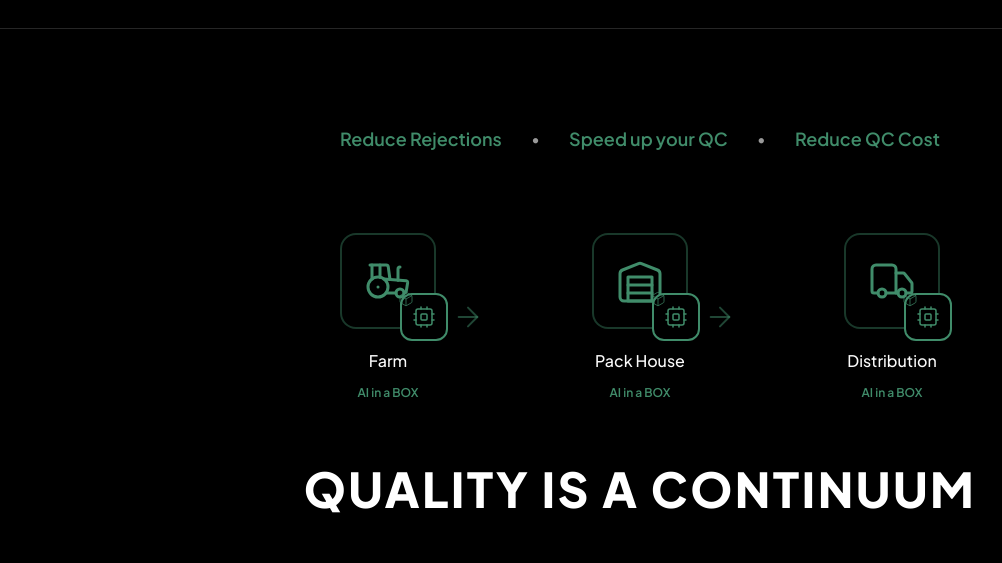
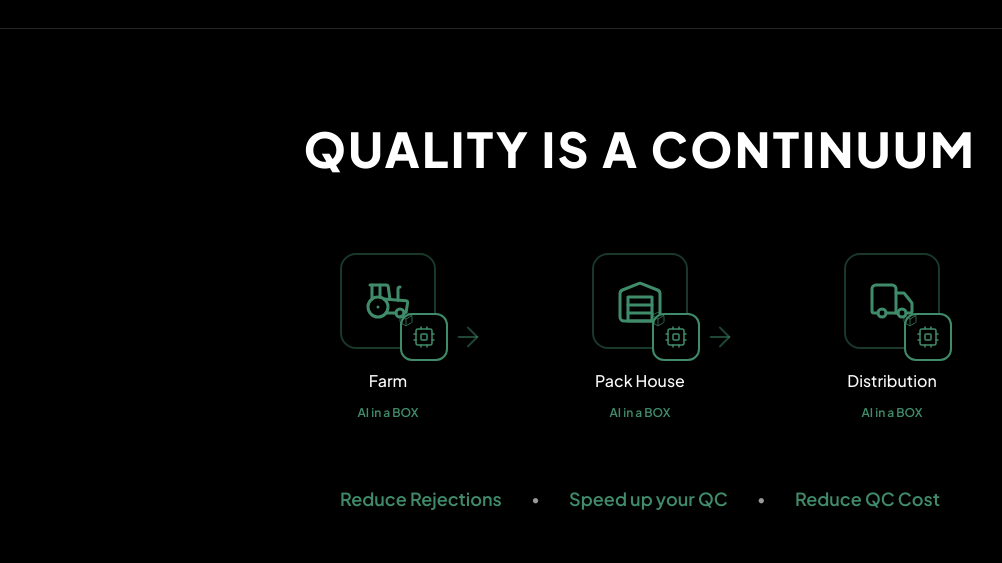
Before and after one commit to GoMicroAI/gomicro-ai-solutions-02, a React (Vite) app: page / in a window 1280 px wide. Shown: the part 900-1463 px from the top of the page, without its empty margins (0-1002 px from the left). Built offline with nearby package versions, Linux system fonts and the light colour scheme; the HTML template or start-up script is replaced by a standard one.

Commit message:
Reverted to commit 7c1d2548c283877a54cc559a6f397ad623a66cbb

```diff
--- a/src/components/SolutionsSection.tsx
+++ b/src/components/SolutionsSection.tsx
@@ -47,18 +47,9 @@ const SolutionsSection = () => {
       <div className="container mx-auto px-4 sm:px-6 lg:px-8">
         {/* Section Header */}
         <div className="text-center mx-auto mb-16 lg:mb-28 flex flex-col items-center">
-          {/* New Heading - Benefits */}
-          <div className="w-full max-w-[600px]">
-            <div className="flex justify-between items-center w-full">
-              <span className="text-base md:text-lg font-semibold text-primary">Reduce Rejections</span>
-              <span className="text-muted-foreground">•</span>
-              <span className="text-base md:text-lg font-semibold text-primary">Speed up your QC</span>
-              <span className="text-muted-foreground">•</span>
-              <span className="text-base md:text-lg font-semibold text-primary">Reduce QC Cost</span>
-            </div>
-          </div>
+          <span className="uppercase tracking-wider text-3xl sm:text-4xl lg:text-5xl font-extrabold text-primary-foreground inline-block">Quality is a Continuum</span>
 
-          {/* Supply Chain Flow Graphic */}
+          {/* Supply Chain Flow Graphic - matches heading width */}
           <div className="mt-16 lg:mt-20 w-full max-w-[600px]">
             <div className="flex justify-between items-center w-full">
               {supplyChainSteps.map((step, index) => (
@@ -91,8 +82,16 @@ const SolutionsSection = () => {
             </div>
           </div>
 
-          {/* Subheading - Quality is a Continuum */}
-          <span className="mt-14 lg:mt-16 uppercase tracking-wider text-3xl sm:text-4xl lg:text-5xl font-extrabold text-primary-foreground inline-block">Quality is a Continuum</span>
+          {/* Benefits - matches heading width */}
+          <div className="mt-14 lg:mt-16 w-full max-w-[600px]">
+            <div className="flex justify-between items-center w-full">
+              <span className="text-base md:text-lg font-semibold text-primary">Reduce Rejections</span>
+              <span className="text-muted-foreground">•</span>
+              <span className="text-base md:text-lg font-semibold text-primary">Speed up your QC</span>
+              <span className="text-muted-foreground">•</span>
+              <span className="text-base md:text-lg font-semibold text-primary">Reduce QC Cost</span>
+            </div>
+          </div>
         </div>
       </div>
 
```
